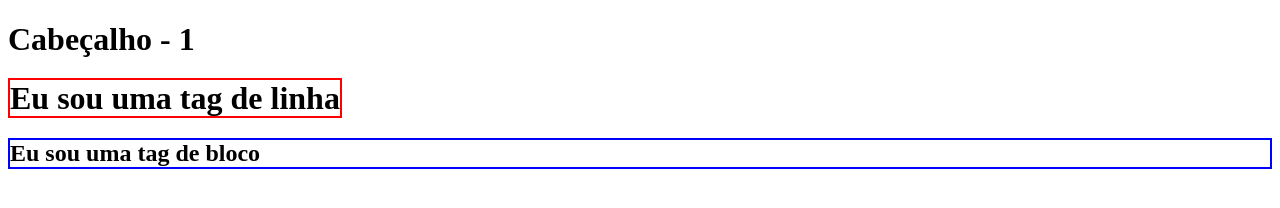
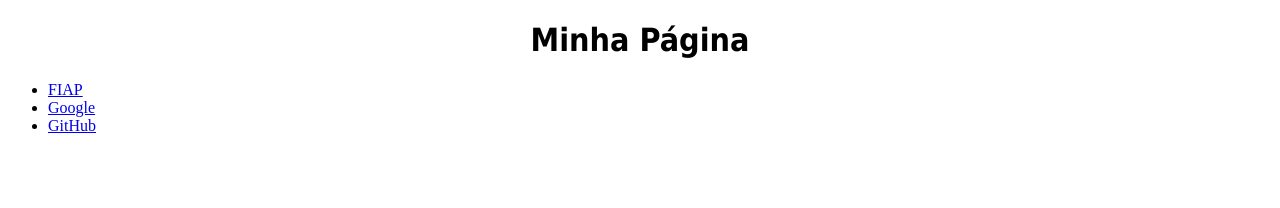
Before and after one commit to felipe-2833/projeto-inicial, a plain HTML site: page index.html in a window 1280 px wide. Drawn offline with Linux system fonts and the light colour scheme.

Commit message:
Página Básica

```diff
--- a/index.html
+++ b/index.html
@@ -4,13 +4,21 @@
 	<head>
 		<meta charset="UTF-8"/>
 		<meta name="viewport" content="width=device-width,initial-scale=1.0"/>
-		<title>Exemplo HTML</title>
+		<title>Página Básica</title>
 	 </head>
     <body>
-        <h1>Cabeçalho - 1<h1>
-        <span style="border:solid 2px #f00;">Eu sou uma tag de linha </span>
-        <h2 style="border: solid 2px #00f;">Eu sou uma tag de bloco</h2>
-
+        <div class="countainer">
+            <header class="cabecalho">
+                <h1 style="text-align: center;font-family:Tahoma, Verdana, sans-serif;">Minha Página</h1>
+                <nav>
+                    <ul>
+                        <li><a href="https://www.fiap.com.br">FIAP</a></li>
+                        <li><a href="https://www.google.com.br">Google</a></li>
+                        <li><a href="https://www.github.com">GitHub</a></li>
+                    </ul>
+                </nav>
+            </header>
+        </div>
     </body>
 
 </html>
```
